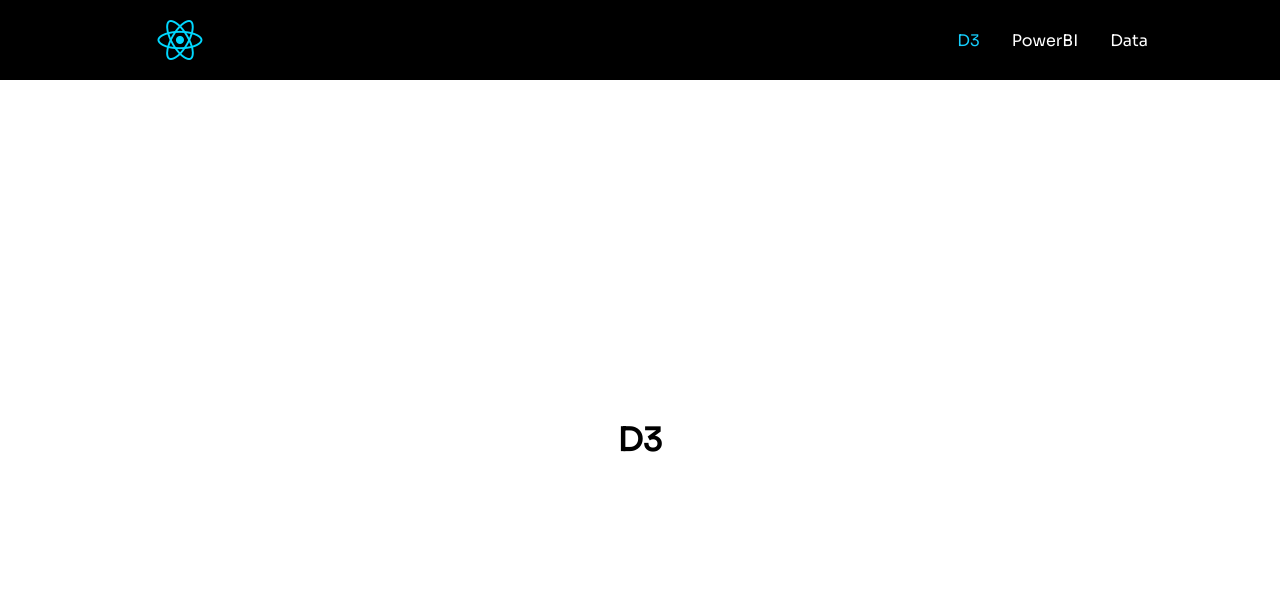
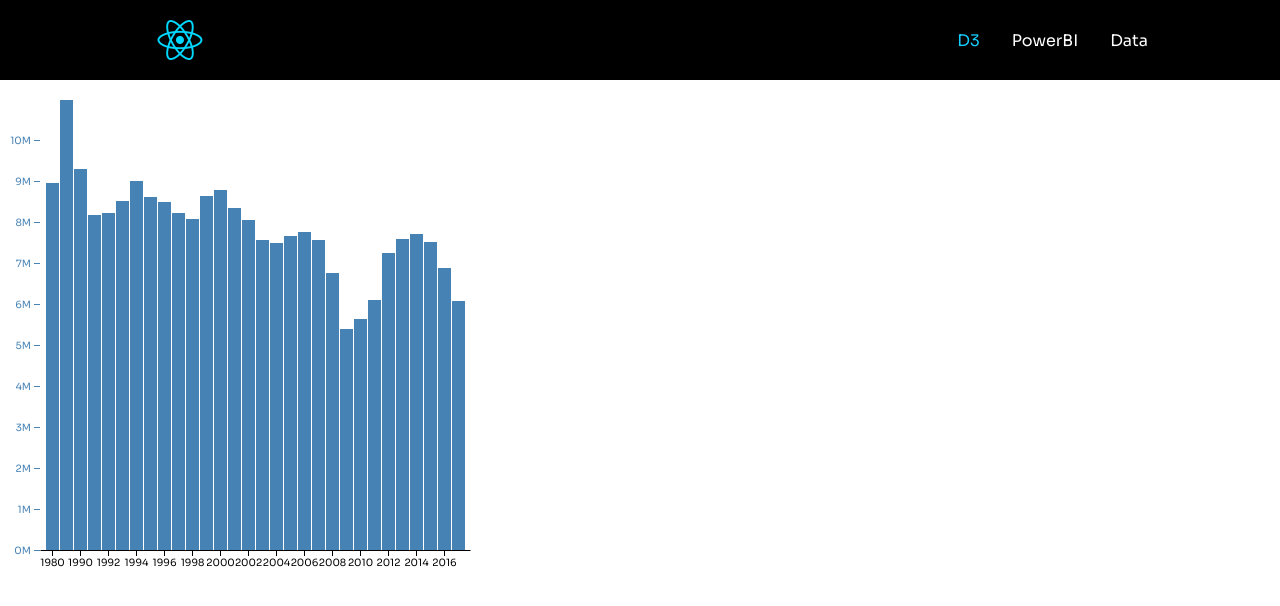
Before and after one commit to pinoke98/Final_IngWeb, a React (Create React App) app in the folder client/: page /D3 in a window 1280 px wide. Shown: the top 606 px of the page. Built offline with nearby package versions, Linux system fonts and the light colour scheme.

Commit message:
D3Changes

```diff
--- a/client/package.json
+++ b/client/package.json
@@ -6,6 +6,7 @@
     "@testing-library/jest-dom": "^4.2.4",
     "@testing-library/react": "^9.3.2",
     "@testing-library/user-event": "^7.1.2",
+    "d3": "^7.4.4",
     "react": "^16.13.1",
     "react-dom": "^16.13.1",
     "react-icons": "^3.11.0",
--- /dev/null
+++ b/client/src/D3/BarChart.js
@@ -0,0 +1,86 @@
+import { useD3 } from './hooks/useD3';
+import React from 'react';
+import * as d3 from 'd3';
+
+function BarChart({ data }) {
+  const ref = useD3(
+    (svg) => {
+      const height = 500;
+      const width = 500;
+      const margin = { top: 20, right: 30, bottom: 30, left: 40 };
+
+      const x = d3
+        .scaleBand()
+        .domain(data.map((d) => d.year))
+        .rangeRound([margin.left, width - margin.right])
+        .padding(0.1);
+
+      const y1 = d3
+        .scaleLinear()
+        .domain([0, d3.max(data, (d) => d.sales)])
+        .rangeRound([height - margin.bottom, margin.top]);
+
+      const xAxis = (g) =>
+        g.attr("transform", `translate(0,${height - margin.bottom})`).call(
+          d3
+            .axisBottom(x)
+            .tickValues(
+              d3
+                .ticks(...d3.extent(x.domain()), width / 40)
+                .filter((v) => x(v) !== undefined)
+            )
+            .tickSizeOuter(0)
+        );
+
+      const y1Axis = (g) =>
+        g
+          .attr("transform", `translate(${margin.left},0)`)
+          .style("color", "steelblue")
+          .call(d3.axisLeft(y1).ticks(null, "s"))
+          .call((g) => g.select(".domain").remove())
+          .call((g) =>
+            g
+              .append("text")
+              .attr("x", -margin.left)
+              .attr("y", 10)
+              .attr("fill", "currentColor")
+              .attr("text-anchor", "start")
+              .text(data.y1)
+          );
+
+      svg.select(".x-axis").call(xAxis);
+      svg.select(".y-axis").call(y1Axis);
+
+      svg
+        .select(".plot-area")
+        .attr("fill", "steelblue")
+        .selectAll(".bar")
+        .data(data)
+        .join("rect")
+        .attr("class", "bar")
+        .attr("x", (d) => x(d.year))
+        .attr("width", x.bandwidth())
+        .attr("y", (d) => y1(d.sales))
+        .attr("height", (d) => y1(0) - y1(d.sales));
+    },
+    [data.length]
+  );
+
+  return (
+    <svg
+      ref={ref}
+      style={{
+        height: 500,
+        width: "100%",
+        marginRight: "0px",
+        marginLeft: "0px",
+      }}
+    >
+      <g className="plot-area" />
+      <g className="x-axis" />
+      <g className="y-axis" />
+    </svg>
+  );
+}
+
+export default BarChart;
--- /dev/null
+++ b/client/src/D3/hooks/useD3.js
@@ -0,0 +1,11 @@
+import React from 'react';
+import * as d3 from 'd3';
+
+export const useD3 = (renderChartFn, dependencies) => {
+    const ref = React.useRef();
+    React.useEffect(() => {
+        renderChartFn(d3.select(ref.current));
+        return () => {};
+      }, dependencies);
+    return ref;
+}
--- a/client/src/pages/D3.js
+++ b/client/src/pages/D3.js
@@ -1,16 +1,47 @@
 import React from 'react';
+import BarChart from '../D3/BarChart';
+
+const data = [
+  {year: 1980, efficiency: 24.3, sales: 8949000},
+  {year: 1985, efficiency: 27.6, sales: 10979000},
+  {year: 1990, efficiency: 28, sales: 9303000},
+  {year: 1991, efficiency: 28.4, sales: 8185000},
+  {year: 1992, efficiency: 27.9, sales: 8213000},
+  {year: 1993, efficiency: 28.4, sales: 8518000},
+  {year: 1994, efficiency: 28.3, sales: 8991000},
+  {year: 1995, efficiency: 28.6, sales: 8620000},
+  {year: 1996, efficiency: 28.5, sales: 8479000},
+  {year: 1997, efficiency: 28.7, sales: 8217000},
+  {year: 1998, efficiency: 28.8, sales: 8085000},
+  {year: 1999, efficiency: 28.3, sales: 8638000},
+  {year: 2000, efficiency: 28.5, sales: 8778000},
+  {year: 2001, efficiency: 28.8, sales: 8352000},
+  {year: 2002, efficiency: 29, sales: 8042000},
+  {year: 2003, efficiency: 29.5, sales: 7556000},
+  {year: 2004, efficiency: 29.5, sales: 7483000},
+  {year: 2005, efficiency: 30.3, sales: 7660000},
+  {year: 2006, efficiency: 30.1, sales: 7762000},
+  {year: 2007, efficiency: 31.2, sales: 7562000},
+  {year: 2008, efficiency: 31.5, sales: 6769000},
+  {year: 2009, efficiency: 32.9, sales: 5402000},
+  {year: 2010, efficiency: 33.9, sales: 5636000},
+  {year: 2011, efficiency: 33.1, sales: 6093000},
+  {year: 2012, efficiency: 35.3, sales: 7245000},
+  {year: 2013, efficiency: 36.4, sales: 7586000},
+  {year: 2014, efficiency: 36.5, sales: 7708000},
+  {year: 2015, efficiency: 37.2, sales: 7517000},
+  {year: 2016, efficiency: 37.7, sales: 6873000},
+  {year: 2017, efficiency: 39.4, sales: 6081000},
+]
+
+
 
 const D3 = () => {
   return (
-    <div
-      style={{
-        display: 'flex',
-        justifyContent: 'center',
-        alignItems: 'center',
-        height: '90vh'
-      }}
-    >
-      <h1>D3</h1>
+    <div className="App">
+      <header className="App-header">
+        <BarChart data={data} />
+      </header>
     </div>
   );
 };
```
Also changed, not shown: 2 other files (tests, documents, lock files or other folders).
